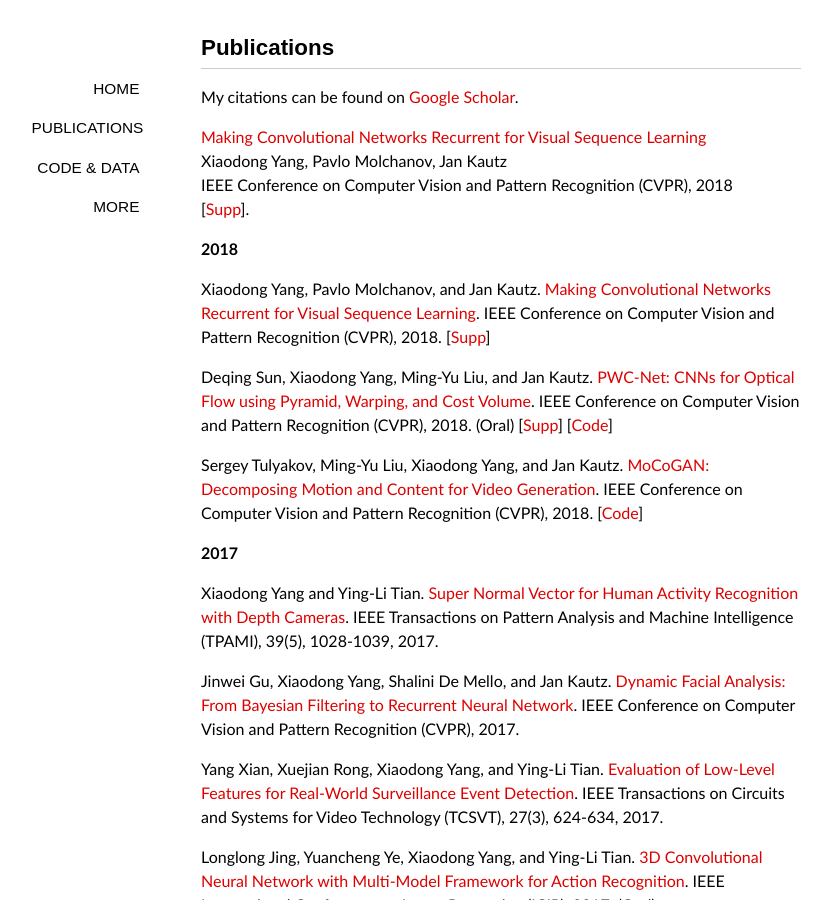
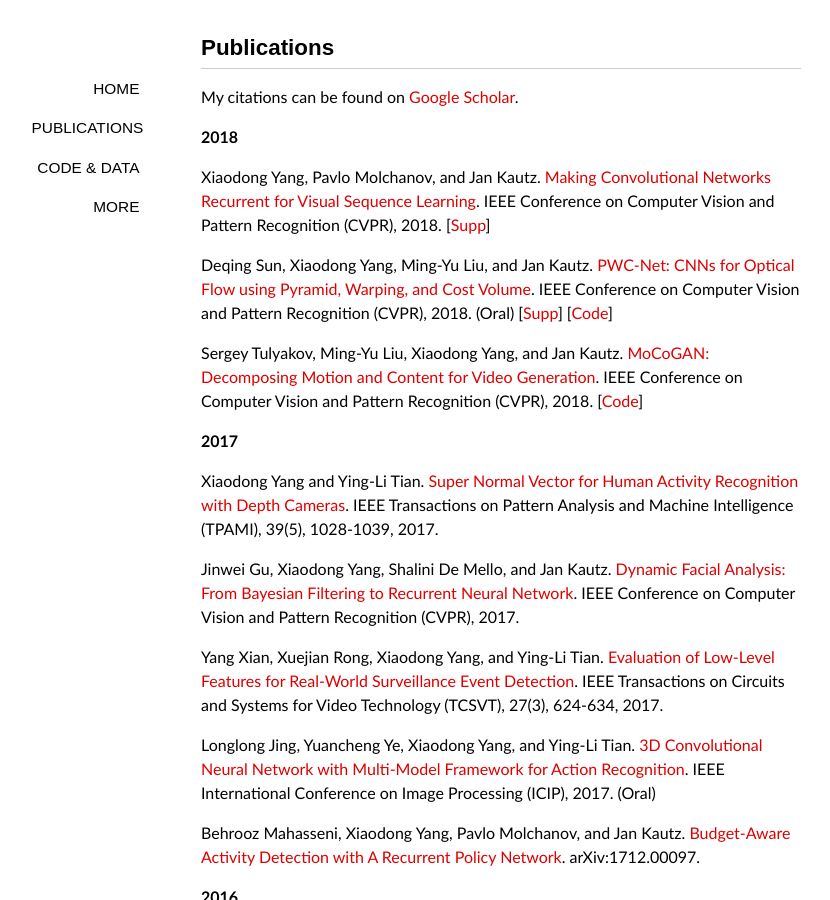
Before and after one commit to xiaodongyang/xiaodongyang.github.io, a Jekyll site: the page built from publications/index.md, in a window 1280 px wide and 900 px high. Shown: the whole window, without its empty margins (139-969 px from the left). Built offline with Jekyll 4.4.1, drawn with Linux system fonts in a browser that asks for light colours; some web fonts are replaced.

Commit message:
Update index.md

```diff
--- a/publications/index.md
+++ b/publications/index.md
@@ -6,11 +6,6 @@
 
 My citations can be found on [Google Scholar](http://scholar.google.com/citations?user=yWsMg_gAAAAJ&hl=en).
 <br>
-
-[Making Convolutional Networks Recurrent for Visual Sequence Learning](/publications/papers/prernn-cvpr18.pdf)
-Xiaodong Yang, Pavlo Molchanov, Jan Kautz
-IEEE Conference on Computer Vision and Pattern Recognition (CVPR), 2018
-[[Supp](/publications/papers/prernn-supp-cvpr18.pdf)].
 
 **2018**
 
```
